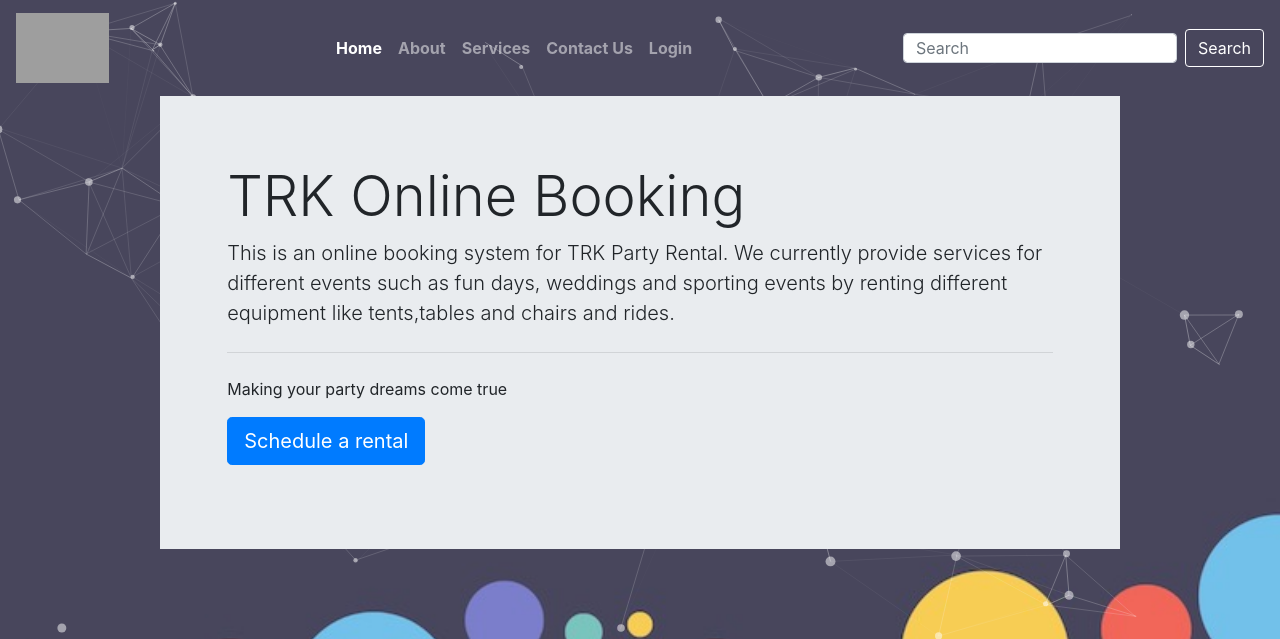
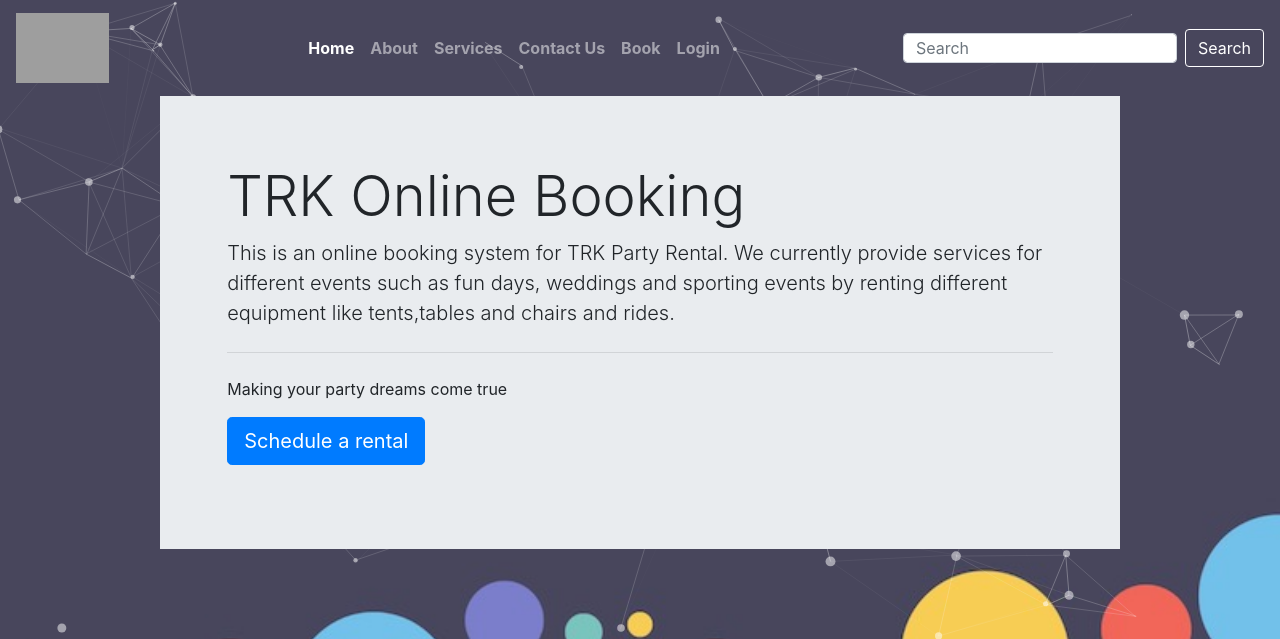
Before and after one commit to adoseofsam/trk-booking-software, a PHP site: page /templates/index.html in a window 1280 px wide. Shown: the top 639 px of the page. Run offline with PHP 8.4, Linux system fonts and the light colour scheme; some libraries are stand-ins or nearby versions; grey boxes are pictures that could not be loaded.

Commit message:
Linked book.html

```diff
--- a/scripts/validate_user.php
+++ b/scripts/validate_user.php
@@ -13,11 +13,11 @@ if (isset($_POST)) {
     foreach($results as $row) {
         if($row['robert@gmail.com'] === $email) {
             $flag = false;
-            header("Location: manage-account.php")
+            header("Location: manage-account.php");
         }
         elseif($row['email'] == $email){
             $flag = false;
-            header("Location: booking.php")
+            header("Location: booking.php");
 
         }
         else{
--- a/templates/index.html
+++ b/templates/index.html
@@ -41,6 +41,9 @@
                       <a class="nav-link" id ="contact" href="#">Contact Us</a>
                   </li>
                   <li class="nav-item">
+                    <a class="nav-link" href="../book.html">Book</a>
+                </li>
+                  <li class="nav-item">
                       <a class="nav-link" id ="login" href="#">Login</a>
                       <!-- <a id = "login" class = "nav-link" -->
                   </li>
```
